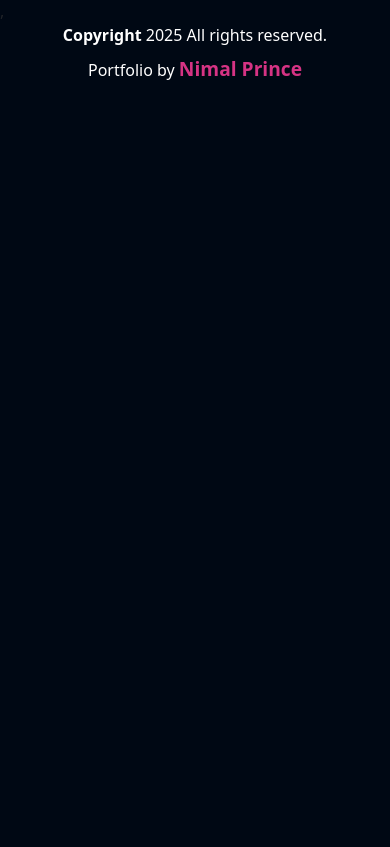
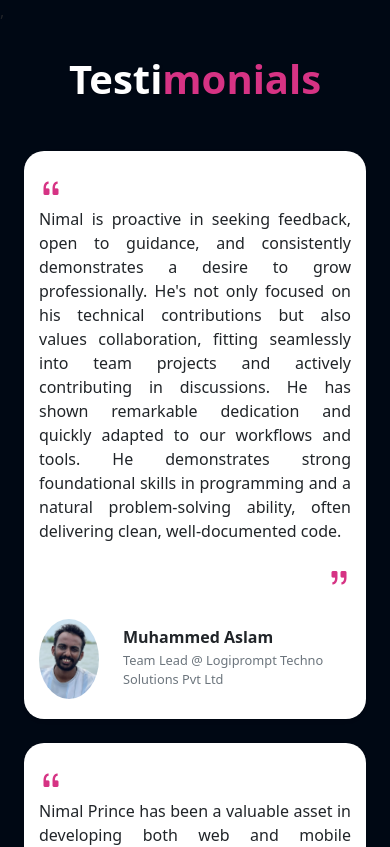
Before and after one commit to Nimal-dev/Portfolio_v2, a React (Vite) app: page / in a window 390 px wide. Shown: the part 6020-6867 px from the top of the page. Before the commit the page ends 6119 px from the top, so only its background shows below. Built offline with nearby package versions, Linux system fonts and the light colour scheme; a web font is replaced by a local one.

Commit message:
Added testimonials

```diff
--- a/src/App.css
+++ b/src/App.css
@@ -6,7 +6,8 @@ body {
   padding: 0;
   background-color: #000814;
   overflow-x: hidden;
-  font-size: 16px; /* Base font size for better scaling */
+  font-size: 16px;
+  /* Base font size for better scaling */
 }
 
 body::before {
@@ -37,10 +38,12 @@ body::before {
   align-items: center;
 }
 
-.head-text-1, .head-text-2 {
+.head-text-1,
+.head-text-2 {
   font-family: 'Times New Roman', Times, serif;
   color: #fff;
-  font-size: clamp(2rem, 5vw, 5rem); /* Responsive font size */
+  font-size: clamp(2rem, 5vw, 5rem);
+  /* Responsive font size */
   opacity: 0;
   animation: fadeIn 0.8s ease forwards;
 }
@@ -57,7 +60,8 @@ body::before {
   font-family: 'Trebuchet MS', 'Lucida Sans Unicode', 'Lucida Grande', 'Lucida Sans', Arial, sans-serif;
   font-weight: 800;
   color: #fff;
-  font-size: clamp(2.5rem, 6vw, 6rem); /* Responsive font size */
+  font-size: clamp(2.5rem, 6vw, 6rem);
+  /* Responsive font size */
   opacity: 0;
   animation: slideUp 1s ease forwards;
   animation-delay: 0.6s;
@@ -79,8 +83,10 @@ body::before {
   animation-delay: 1s;
   box-shadow: 0 10px 25px rgba(255, 255, 255, 0.1);
   transition: all 0.5s ease;
-  max-width: 100%; /* Ensure it doesn't overflow on small screens */
-  margin: 0 auto; /* Center it on smaller screens */
+  max-width: 100%;
+  /* Ensure it doesn't overflow on small screens */
+  margin: 0 auto;
+  /* Center it on smaller screens */
 }
 
 .profile_col:hover {
@@ -92,7 +98,8 @@ body::before {
   transform: rotateY(180deg);
   filter: grayscale(100%);
   transition: filter 0.5s ease;
-  max-width: 100%; /* Ensure image is responsive */
+  max-width: 100%;
+  /* Ensure image is responsive */
   height: auto;
 }
 
@@ -105,18 +112,19 @@ body::before {
 }
 
 .role {
-  font-size: clamp(1.2rem, 2vw, 2rem); /* Responsive font size */
+  font-size: clamp(1.2rem, 2vw, 2rem);
+  /* Responsive font size */
 }
 
 /* Social Icons */
-.social-icons a{
+.social-icons a {
   text-decoration: none;
   font-size: 2rem;
   color: #fff;
   padding-right: 20px;
 }
 
-.animate-btn{
+.animate-btn {
   margin-top: 1rem;
   margin-bottom: 1rem;
   display: inline-block;
@@ -132,7 +140,7 @@ body::before {
   cursor: pointer;
 }
 
-.animate-btn:hover{
+.animate-btn:hover {
   transform: scale3d(1.03);
   background-color: #ffffff;
   color: black;
@@ -155,7 +163,8 @@ body::before {
 
 .about-head1 {
   font-weight: 800;
-  font-size: clamp(3rem, 8vw, 8rem); /* Responsive font size */
+  font-size: clamp(3rem, 8vw, 8rem);
+  /* Responsive font size */
   animation: slideInLeft 1s ease forwards;
   color: #fff;
   margin-bottom: 0;
@@ -165,7 +174,8 @@ body::before {
 .about-head2 {
   text-align: end;
   font-weight: 800;
-  font-size: clamp(3.5rem, 10vw, 10rem); /* Responsive font size */
+  font-size: clamp(3.5rem, 10vw, 10rem);
+  /* Responsive font size */
   animation: slideInRight 1s ease forwards;
   color: #d63384;
   margin-top: 0;
@@ -175,7 +185,8 @@ body::before {
 .about-para {
   margin-top: 2rem;
   text-align: justify;
-  font-size: clamp(1rem, 1.2vw, 1.2rem); /* Responsive font size */
+  font-size: clamp(1rem, 1.2vw, 1.2rem);
+  /* Responsive font size */
   color: #fff;
   padding: 0 0.5rem;
 }
@@ -190,11 +201,13 @@ body::before {
 
 /* Skills Section */
 .skill-text {
-  font-size: clamp(2.5rem, 5.5vw, 5.5rem); /* Responsive font size */
+  font-size: clamp(2.5rem, 5.5vw, 5.5rem);
+  /* Responsive font size */
   font-weight: 800;
   color: #fff;
   /* animation: fadeInDown 1s ease-in-out;SS */
-  text-align: center; /* Center on mobile */
+  text-align: center;
+  /* Center on mobile */
 }
 
 .skills ul {
@@ -202,9 +215,12 @@ body::before {
   flex-wrap: wrap;
   margin-top: 1rem;
   justify-content: center;
-  gap: clamp(0.5rem, 2vw, 2rem); /* Responsive gap */
-  padding: 0; /* Remove default padding */
-  list-style-type: none; /* Remove bullets */
+  gap: clamp(0.5rem, 2vw, 2rem);
+  /* Responsive gap */
+  padding: 0;
+  /* Remove default padding */
+  list-style-type: none;
+  /* Remove bullets */
 }
 
 .skills-card {
@@ -214,11 +230,14 @@ body::before {
   color: #0b1215;
   border-radius: 10px;
   box-shadow: 0 4px 10px rgba(0, 0, 0, 0.1);
-  padding: clamp(10px, 3vw, 20px); /* Responsive padding */
+  padding: clamp(10px, 3vw, 20px);
+  /* Responsive padding */
   text-align: center;
   transition: transform 0.3s ease, box-shadow 0.3s ease;
-  width: clamp(100px, 15vw, 15.5rem); /* Responsive width */
-  height: clamp(120px, 18vw, 18rem); /* Responsive height */
+  width: clamp(100px, 15vw, 15.5rem);
+  /* Responsive width */
+  height: clamp(120px, 18vw, 18rem);
+  /* Responsive height */
   cursor: pointer;
   backdrop-filter: blur(10px);
   -webkit-backdrop-filter: blur(10px);
@@ -230,8 +249,10 @@ body::before {
 }
 
 .skills-logo {
-  width: clamp(3rem, 9vw, 9rem); /* Responsive logo size */
-  max-width: 80%; /* Ensure it fits within the card */
+  width: clamp(3rem, 9vw, 9rem);
+  /* Responsive logo size */
+  max-width: 80%;
+  /* Ensure it fits within the card */
   height: auto;
   /* transition: transform 0.3s ease; */
 }
@@ -241,14 +262,20 @@ body::before {
   font-weight: 700;
   color: white;
   /* transition: color 0.3s ease; */
-  font-size: clamp(0.8rem, 1vw, 1.2rem); /* Responsive font size */
+  font-size: clamp(0.8rem, 1vw, 1.2rem);
+  /* Responsive font size */
   margin-top: 0.5rem;
 }
 
 /* Animation Keyframes */
 @keyframes fadeIn {
-  0% { opacity: 0; }
-  100% { opacity: 1; }
+  0% {
+    opacity: 0;
+  }
+
+  100% {
+    opacity: 1;
+  }
 }
 
 @keyframes slideUp {
@@ -256,6 +283,7 @@ body::before {
     opacity: 0;
     transform: translateY(40px);
   }
+
   100% {
     opacity: 1;
     transform: translateY(0);
@@ -267,6 +295,7 @@ body::before {
     opacity: 0;
     transform: translateY(20px);
   }
+
   100% {
     opacity: 1;
     transform: translateY(0);
@@ -278,6 +307,7 @@ body::before {
     opacity: 0;
     transform: translateX(150px);
   }
+
   100% {
     opacity: 1;
     transform: translateX(0);
@@ -289,6 +319,7 @@ body::before {
     opacity: 0;
     transform: translateX(-150px);
   }
+
   100% {
     opacity: 1;
     transform: translateX(0);
@@ -296,8 +327,15 @@ body::before {
 }
 
 @keyframes cursor-blink {
-  0%, 100% { opacity: 0; }
-  50% { opacity: 1; }
+
+  0%,
+  100% {
+    opacity: 0;
+  }
+
+  50% {
+    opacity: 1;
+  }
 }
 
 @keyframes fadeInDown {
@@ -305,6 +343,7 @@ body::before {
     opacity: 0;
     transform: translateY(-30px);
   }
+
   to {
     opacity: 1;
     transform: translateY(0);
@@ -320,10 +359,12 @@ body::before {
       linear-gradient(var(--line) 1px, transparent 1px var(--grid-size)) 0 calc(var(--grid-size) * -0.5) / var(--grid-size) var(--grid-size);
   }
 
-  #hero, #About_Section {
+  #hero,
+  #About_Section {
     margin-top: 2.5rem;
   }
-  .animate-btn{
+
+  .animate-btn {
     font-size: 0.8rem;
   }
 }
@@ -342,7 +383,8 @@ body::before {
   }
 
   .skills-card:hover {
-    transform: translateY(-10px); /* Less dramatic effect on smaller screens */
+    transform: translateY(-10px);
+    /* Less dramatic effect on smaller screens */
   }
 }
 
@@ -355,7 +397,7 @@ body::before {
     mask: linear-gradient(-12deg, transparent 30%, white);
   }
 
-  #hero{
+  #hero {
     margin-top: 6rem;
   }
 
@@ -365,11 +407,14 @@ body::before {
   }
 
   .about-head-text {
-    text-align: center; /* Center on mobile */
+    text-align: center;
+    /* Center on mobile */
   }
 
-  .about-head1, .about-head2 {
-    text-align: center; /* Center on mobile */
+  .about-head1,
+  .about-head2 {
+    text-align: center;
+    /* Center on mobile */
     display: block;
   }
 }
@@ -388,7 +433,8 @@ body::before {
   }
 
   .skills-card:hover {
-    transform: translateY(-5px); /* Even less dramatic effect on very small screens */
+    transform: translateY(-5px);
+    /* Even less dramatic effect on very small screens */
   }
 
   .skills-card:active {
@@ -405,7 +451,7 @@ body::before {
     mask: linear-gradient(-10deg, transparent 30%, white);
   }
 
-  #hero{
+  #hero {
     margin-top: 8rem;
   }
 
@@ -428,17 +474,21 @@ body::before {
       linear-gradient(var(--line) 1px, transparent 1px var(--grid-size)) 0 calc(var(--grid-size) * -0.5) / var(--grid-size) var(--grid-size);
   }
 
-  #hero{
+  #hero {
     margin-top: 8rem;
   }
+
   .skills ul {
-    gap: 0.5rem; /* Smaller gap on tiny screens */
+    gap: 0.5rem;
+    /* Smaller gap on tiny screens */
   }
 
   .skills-card {
-    width: calc(50% - 1rem); /* Make cards fit two per row */
+    width: calc(50% - 1rem);
+    /* Make cards fit two per row */
     height: auto;
-    aspect-ratio: 1/1.2; /* Maintain a consistent aspect ratio */
+    aspect-ratio: 1/1.2;
+    /* Maintain a consistent aspect ratio */
     padding: 8px;
   }
 
@@ -468,7 +518,8 @@ body::before {
 
 .experience-head1 {
   font-weight: 800;
-  font-size: clamp(3rem, 6vw, 6rem); /* Responsive font size */
+  font-size: clamp(3rem, 6vw, 6rem);
+  /* Responsive font size */
   animation: slideInLeft 1s ease forwards;
   color: #fff;
   margin-bottom: 0;
@@ -478,7 +529,8 @@ body::before {
 .experience-head2 {
   text-align: start;
   font-weight: 800;
-  font-size: clamp(3.5rem, 5vw, 5rem); /* Responsive font size */
+  font-size: clamp(3.5rem, 5vw, 5rem);
+  /* Responsive font size */
   animation: slideInRight 1s ease forwards;
   color: #d63384;
   margin-top: 0;
@@ -488,7 +540,8 @@ body::before {
 .experience-para {
   margin-top: 2rem;
   text-align: justify;
-  font-size: clamp(1rem, 1.2vw, 1.2rem); /* Responsive font size */
+  font-size: clamp(1rem, 1.2vw, 1.2rem);
+  /* Responsive font size */
   color: #fff;
   padding: 0 0.5rem;
 }
@@ -579,10 +632,12 @@ body::before {
     left: 8px;
     width: 2px;
   }
+
   .timeline-block {
     width: 100%;
     margin-bottom: 30px;
   }
+
   .timeline-block-right {
     float: none;
   }
@@ -596,38 +651,42 @@ body::before {
 
 /* Projects_section */
 
-#Works_section{
+#Works_section {
   margin-top: 3rem;
   margin-bottom: 5rem;
 }
-.works_head{
+
+.works_head {
   font-size: 5rem;
   font-weight: 800;
   color: #fff;
 }
 
-.works_head span{
+.works_head span {
   color: #d63384;
 }
 
-.work-head{
+.work-head {
   align-items: center;
   display: flex;
   font-size: 3.5rem;
   font-weight: 800;
   color: #fff;
 }
-.work-head a{
+
+.work-head a {
   display: none;
   text-decoration: none;
   color: #fff;
   font-size: 2rem;
 }
-.work-head a:hover{
+
+.work-head a:hover {
   color: #d63384;
 
 }
-.work-para{
+
+.work-para {
   text-align: justify;
   color: #fff;
 }
@@ -643,10 +702,154 @@ body::before {
 }
 
 @media (max-width:480px) {
-  .work-head a{
+  .work-head a {
     display: block;
   }
 
+}
+
+
+
+/* Testimonial Section */
+#Testimonials {
+  text-align: center;
+  margin: 2rem 0 3rem;
+}
+
+.testimonial-heading {
+  margin-bottom: 3rem;
+}
+
+.testimonial-text1,
+.testimonial-text2 {
+  font-size: 5rem;
+  font-weight: 800;
+  line-height: 1.2;
+}
+
+.testimonial-text1 {
+  color: #fff;
+  text-shadow: 1px 1px 3px rgba(0, 0, 0, 0.2);
+}
+
+.testimonial-text2 {
+  color: #d63384;
+}
+
+.testimonial-item {
+  border-radius: 20px;
+  text-align: justify;
+  background-color: #fff;
+  padding: 30px 20px;
+  transition: all 0.3s ease;
+}
+
+.testimonial-item:hover {
+  transform: translateY(-5px);
+}
+
+.testimonial-icon1,
+.testimonial-icon2 {
+  font-size: 28px;
+  color: #d63384;
+}
+
+.testimonial-icon2 {
+  transform: rotate(180deg);
+  text-align: left;
+  display: block;
+}
+
+.author-row {
+  align-items: center;
+}
+
+.author-img {
+  width: 100%;
+  max-width: 70px;
+  height: auto;
+  border-radius: 50%;
+  object-fit: cover;
+}
+
+.testimonial-author-name {
+  font-weight: 600;
+  font-size: 1.1rem;
+  margin-bottom: 0;
+}
+
+.testimonial-author-position {
+  font-size: 0.9rem;
+  color: #6c757d;
+  margin-bottom: 0;
+}
+
+/* Media Queries */
+@media (max-width: 1199.98px) {
+  .testimonial-text1,
+  .testimonial-text2 {
+    font-size: 4.5rem;
+  }
+}
+
+@media (max-width: 991.98px) {
+  .testimonial-text1,
+  .testimonial-text2 {
+    font-size: 4rem;
+  }
+
+  .testimonial-item {
+    padding: 25px 15px;
+  }
+}
+
+@media (max-width: 767.98px) {
+  .testimonial-text1,
+  .testimonial-text2 {
+    font-size: 3.5rem;
+  }
+
+  .testimonial-icon1,
+  .testimonial-icon2 {
+    font-size: 24px;
+  }
+}
+
+@media (max-width: 575.98px) {
+  .testimonial-text1,
+  .testimonial-text2 {
+    font-size: 3rem;
+  }
+
+  .testimonial-author-name {
+    font-size: 1rem;
+  }
+
+  .testimonial-author-position {
+    font-size: 0.8rem;
+  }
+}
+
+@media (max-width: 480px) {
+  .testimonial-text1,
+  .testimonial-text2 {
+    font-size: 2.5rem;
+  }
+
+  .testimonial-item {
+    padding: 20px 15px;
+  }
+
+  .author-img {
+    max-width: 60px;
+  }
+}
+
+@media (max-width: 375px) {
+  .testimonial-text1,
+  .testimonial-text2 {
+    font-size: 2rem;
+  }
 }
 
 
@@ -681,19 +884,22 @@ body::before {
 
 
 
+
 /* Footer Section */
-#footer{
+#footer {
   background-color: #000814;
   backdrop-filter: blur(50px);
 }
-.footer-cr{
+
+.footer-cr {
   color: #fff;
 }
 
-.footer-pb{
-  color:#fff;
+.footer-pb {
+  color: #fff;
 }
-.footer-pb a{
+
+.footer-pb a {
   text-decoration: none;
   color: #d63384;
   font-size: 1.2rem;
--- a/src/components/Home.jsx
+++ b/src/components/Home.jsx
@@ -9,6 +9,7 @@ import 'aos/dist/aos.css';
 import AOS from 'aos';
 import Footer from "./common/Footer";
 import Works from "./Sections/Works";
+import Testimonials from "./Sections/Testimonials";
 
 
 
@@ -24,6 +25,7 @@ function Home() {
         <Skills/>,
         <Experience/>,
         <Works/>,
+        <Testimonials/>,
         <Footer/>
         </>
     );
--- /dev/null
+++ b/src/components/Sections/Testimonials.jsx
@@ -0,0 +1,74 @@
+import React from "react";
+import TL from "../../assets/TL.jpg";
+import DC from "../../assets/PC.jpg";
+
+function Testimonials() {
+    return (
+        <>
+            <section id="Testimonials" className="py-12 bg-gray-50 sm:py-16 lg:py-20">
+                <div className="container px-4">
+                    <h2 className="testimonial-heading mb-5">
+                        <span className="testimonial-text1">Testi</span>
+                        <span className="testimonial-text2">monials</span>
+                    </h2>
+
+                    <div className="row gy-4 justify-content-center">
+                        {/* Testimonial 1 */}
+                        <div className="col-12 col-md-6 col-lg-5">
+                            <div className="testimonial-item h-100 shadow-sm">
+                                <div className="testimonial-icon1">
+                                    <i className="bi bi-quote"></i>
+                                </div>
+                                <p className="testimonial-text">
+                                    Nimal is proactive in seeking feedback, open to guidance, and consistently demonstrates a desire to grow professionally. He's not only focused on his technical contributions but also values collaboration, fitting seamlessly into team projects and actively contributing in discussions. He has shown remarkable dedication and quickly adapted to our workflows and tools. He demonstrates strong foundational skills in programming and a natural problem-solving ability, often delivering clean, well-documented code.
+                                </p>
+                                <div className="testimonial-icon2">
+                                    <i className="bi bi-quote"></i>
+                                </div>
+                                <div className="testimonial-author mt-4">
+                                    <div className="row author-row">
+                                        <div className="col-3 col-md-3 col-lg-2">
+                                            <img className="img-fluid author-img" src={TL} alt="Team Lead" />
+                                        </div>
+                                        <div className="col-9 col-md-9 col-lg-10 text-start">
+                                            <h5 className="testimonial-author-name mb-1">Muhammed Aslam</h5>
+                                            <p className="testimonial-author-position">Team Lead @ Logiprompt Techno Solutions Pvt Ltd</p>
+                                        </div>
+                                    </div>
+                                </div>
+                            </div>
+                        </div>
+
+                        {/* Testimonial 2 */}
+                        <div className="col-12 col-md-6 col-lg-5">
+                            <div className="testimonial-item h-100 shadow-sm">
+                                <div className="testimonial-icon1">
+                                    <i className="bi bi-quote"></i>
+                                </div>
+                                <p className="testimonial-text">
+                                    Nimal Prince has been a valuable asset in developing both web and mobile applications for our projects. His dedication to clean, maintainable code and his quick adaptability have consistently impressed our team. Nimal demonstrates strong problem-solving skills and a proactive approach, making him an excellent contributor to any project. Nimal also has a keen eye for detail, ensuring that every feature is optimized for both performance and user experience. His collaborative mindset and willingness to learn make him a pleasure to work with on any development team.
+                                </p>
+                                <div className="testimonial-icon2">
+                                    <i className="bi bi-quote"></i>
+                                </div>
+                                <div className="testimonial-author mt-4">
+                                    <div className="row author-row">
+                                        <div className="col-3 col-md-3 col-lg-2">
+                                            <img className="img-fluid author-img" src={DC} alt="Team Lead" />
+                                        </div>
+                                        <div className="col-9 col-md-9 col-lg-10 text-start">
+                                            <h5 className="testimonial-author-name mb-1">Apsara Raj</h5>
+                                            <p className="testimonial-author-position">Dept. Coordinator @ Logiprompt Techno Solutions Pvt Ltd</p>
+                                        </div>
+                                    </div>
+                                </div>
+                            </div>
+                        </div>
+                    </div>
+                </div>
+            </section>
+        </>
+    );
+}
+
+export default Testimonials;
```
Also changed, not shown: src/assets/PC.jpg (added), src/assets/TL.jpg (added). Lines whose indentation alone changed are shown as unchanged.
